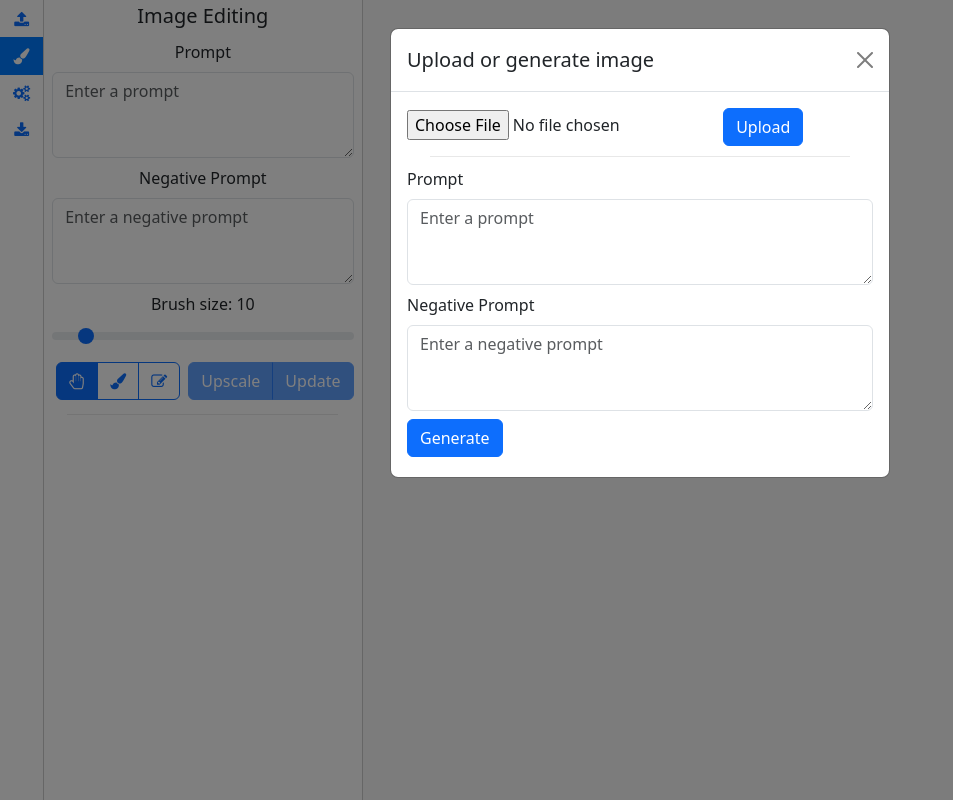
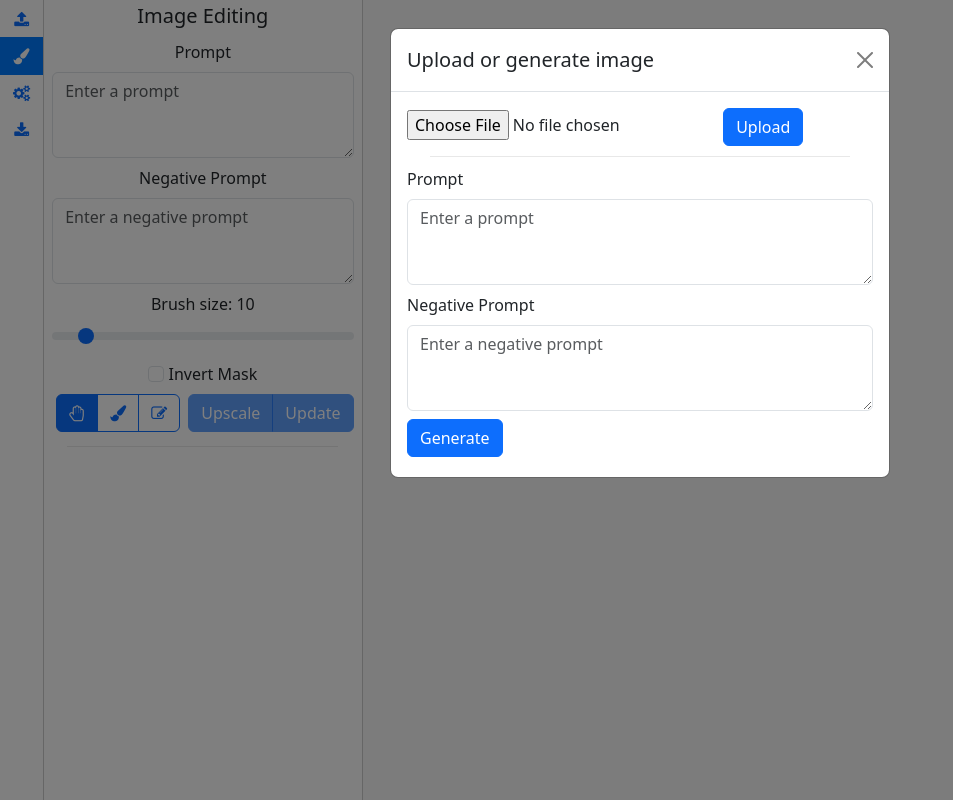
Before and after one commit to shanetwinterhalter/photo_studio, a Flask app: page / in a window 1280 px wide, after a click that opens the changed part. Shown: the whole page, without its empty margins (0-953 px from the left). Run offline with Flask 3, Linux system fonts and the light colour scheme; some libraries are stand-ins or nearby versions.

Commit message:
Add invert mask option

```diff
--- a/web/static/js/imageEditTools.js
+++ b/web/static/js/imageEditTools.js
@@ -79,7 +79,6 @@ function applyPredefinedMask(e) {
     const maskData = overlappingMasks[currentSegmentIndex % overlappingMasks.length].segmentation;
     const mask = [].concat(...maskData); // Flatten the 2D array
     const scalingFactor = (canvas.width * canvas.height) / mask.length
-    console.log(scalingFactor)
 
     currentSegmentIndex++;
 
--- a/web/static/js/utils/convertToB64.js
+++ b/web/static/js/utils/convertToB64.js
@@ -14,10 +14,15 @@ export function getCanvasBase64() {
     const imageData = nativeCtx.getImageData(0, 0, nativeCanvas.width, nativeCanvas.height).data;
 
     // Create a binary mask array from the image data
-    const binaryMask = [];
+    let binaryMask = [];
     for (let i = 0; i < imageData.length; i += 4) {
         // Here, we consider a pixel colored if its red channel value is greater than 128
         binaryMask.push(imageData[i] > 128 ? 1 : 0);
+    }
+
+    // If invert mask checkbox ticked, then invert all values in binaryMask
+    if ($('#invertMaskCheckbox').is(':checked')) {
+        binaryMask = binaryMask.map(value => value === 1 ? 0 : 1);
     }
 
     // Convert the binary mask array to a Uint8Array
--- a/web/static/js/utils/maskUtils.js
+++ b/web/static/js/utils/maskUtils.js
@@ -3,16 +3,3 @@ export const eventBus = document.createElement("div");
 export function updateSegmentMask(mask) {
     eventBus.dispatchEvent(new CustomEvent("masksDataReceived", { detail: mask }));
 }
-
-export function getMask() {
-    if (brushMask.length != segmentMask.length) {
-        throw "Mask sizes do not match";
-    }
-
-    const result = [];
-    for (let i = 0; i < brushMask.length; i++) {
-        result[i] = brushMask[i] || segmentMask[i];
-    }
-
-    return result
-}
--- a/web/templates/main_page.html
+++ b/web/templates/main_page.html
@@ -65,6 +65,12 @@
             <input type="range" class="form-range" min="1" max="100" value="{{ DEFAULTARGS.brushSize }}"
                 id="brushSizeSlider">
         </div>
+        <div class="py-1">
+            <input class="form-check-input" type="checkbox" id="invertMaskCheckbox">
+            <label class="form-check-label" for="flexCheckDefault">
+              Invert Mask
+            </label>
+        </div>
         <div id="editIconsBtnGroup" class="btn-group p-1" role="group" aria-label="Button group">
             <input type="radio" class="btn-check edit-type" name="imageEditRadio" id="panIcon" autocomplete="off"
                 checked>
```
